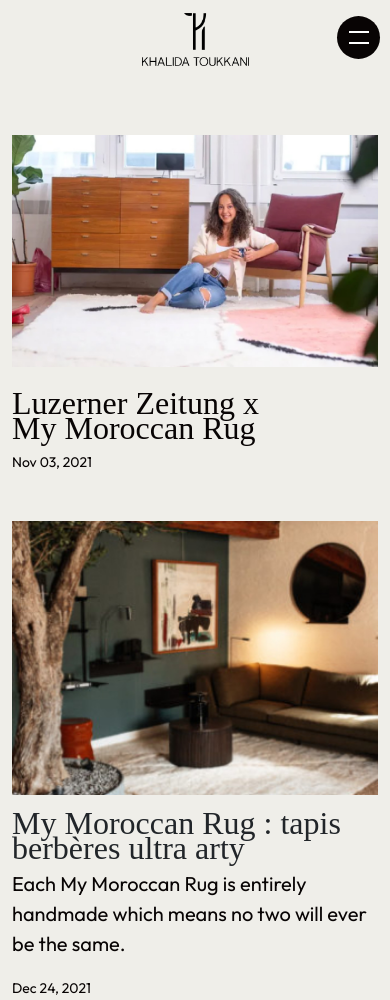
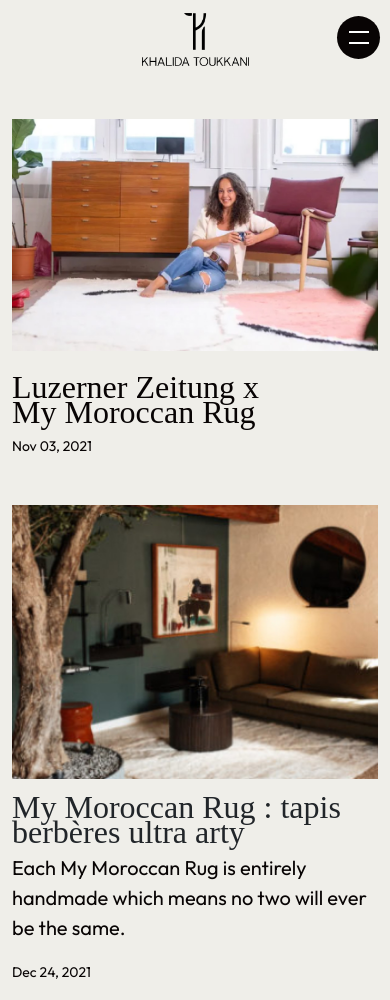
Before and after one commit to therealmensumit/khalida, a plain HTML site: page press.html in a window 390 px wide. Shown: the top 1000 px of the page. Drawn offline with Linux system fonts and the light colour scheme; a web font is replaced by a local one.

Commit message:
responsive

```diff
--- a/css/responsive.css
+++ b/css/responsive.css
@@ -3,6 +3,10 @@
         right: 320px;
         visibility: visible;
         width: 320px;
+    }
+
+    #header {
+        padding-bottom: 0;
     }
 
     #header.fix .nav-link {
```
